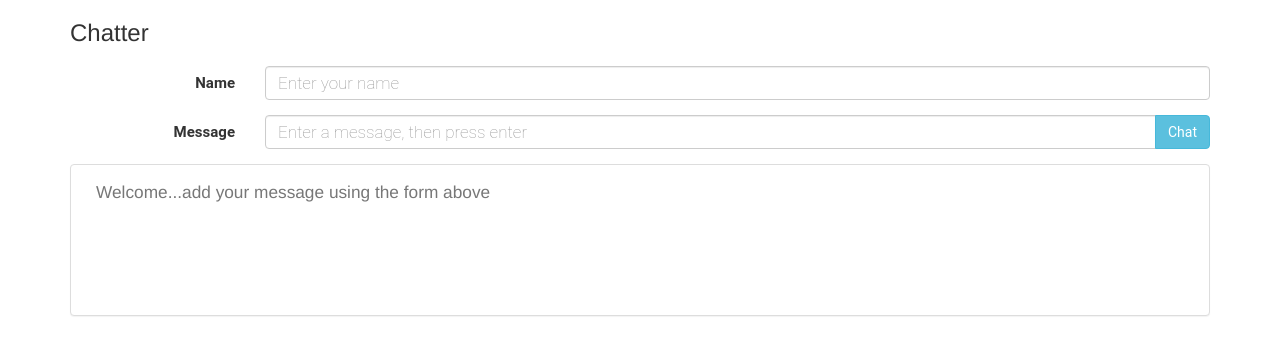
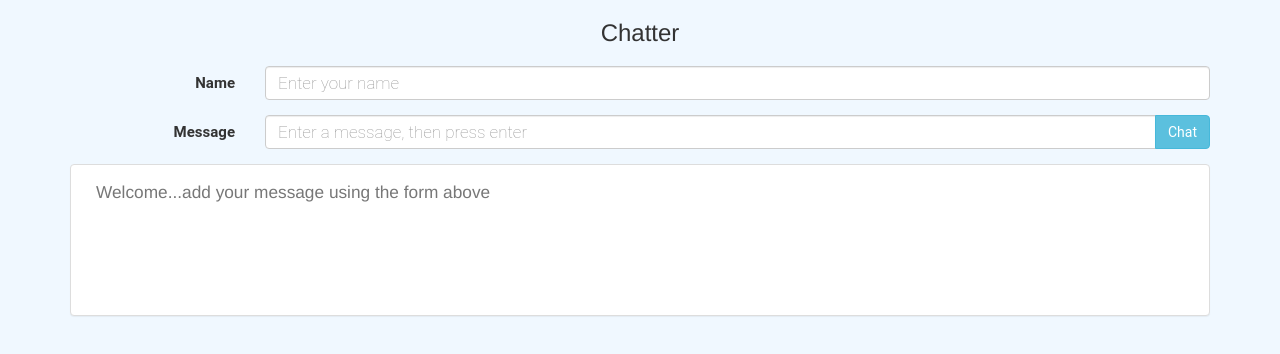
Before and after one commit to sawheeldon/chatroom, a website: page public/index.html in a window 1280 px wide. Drawn offline with nearby package versions, Linux system fonts and the light colour scheme; no server answers.

Commit message:
chatroom connections all working, need to add some css and other functions

```diff
--- a/public/style.css
+++ b/public/style.css
@@ -1,9 +1,38 @@
+        /* -------------------------------------
+CSS reset
+(all the browsers will see the website in the same by setting every tag to 0 (the website will look the same on all browsers))
+*/
+
+    * {
+        margin: 0;
+        padding: 0;
+        border: 0;
+        font-size: 100%;
+        /*The box-sizing property is used to tell the browser what the sizing properties (width and height) should include border-box.*/
+        box-sizing: border-box;
+        /*reset Chrome user agent styles*/
+        -webkit-margin-before: 0px;
+        -webkit-margin-after: 0px;
+        -webkit-margin-start: 0px;
+        -webkit-margin-end: 0px;
+        -webkit-padding-before: 0px;
+        -webkit-padding-after: 0px;
+        -webkit-padding-start: 0px;
+        -webkit-padding-end: 0px;
+    }
+    /* -------------------------------------
+General styles (General Module, wrapping around the modules bellow)
+(the styles used everywhere in the page (like the Body) or styles which are used in more than 2 of the modules bellow (h2, h3, h4, h5, h6, p, a, ul, li))
+*/
 body {
   margin: 0;
   padding: 0;
   font-size: 16px;
+  background-color:aliceblue;
 }
-
+header{
+  text-align:center;
+}
 .form-control {
   font-weight: 100;
   font-size: 1.7rem;
@@ -27,3 +56,16 @@ body {
   font-size: .9em;
   padding: 0 10px;
 }
+    /* -------------------------------------
+Header styles (Main Module)
+(all the styles inside the < header > or < nav > tags)
+*/
+    /* -------------------------------------
+Content styles (Main Module)
+(all the styles inside the < sections > or < aside > tags)
+*/
+    /* -------------------------------------
+Footer styles (Main Module)
+(all the styles inside the < footer > tag)
+*/
+    /* -------------------------------------
```
Also changed, not shown: public/main.js (+51 -4 lines), server.js (+11 -1 lines).
